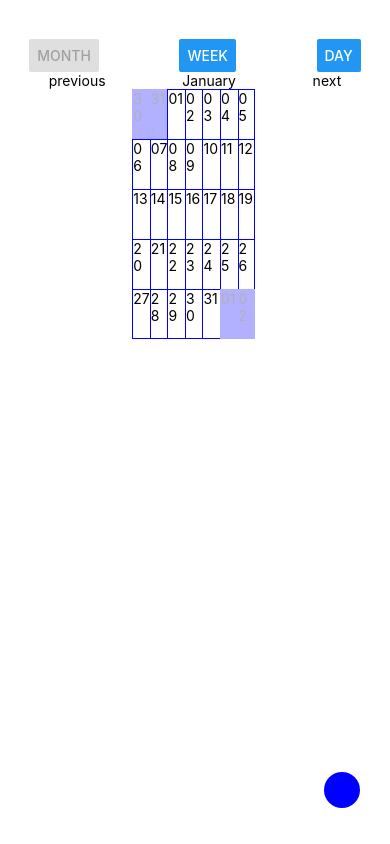
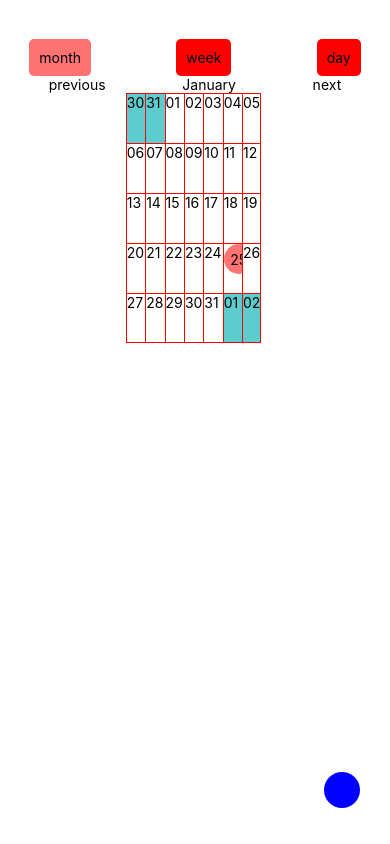
Before and after one commit to kradavar/awesomeCalendar, a React Native app: screen / in a window 390 px wide. Built offline with nearby package versions, Linux system fonts and the light colour scheme; some icons are missing.

Commit message:
big style changes

```diff
--- a/src/components/ModeSwitcher.jsx
+++ b/src/components/ModeSwitcher.jsx
@@ -1,38 +1,58 @@
-import React, { useContext } from "react";
-import { View, Button, StyleSheet } from "react-native";
-import { calendarContext } from "./calendar/context";
-import { VIEW_MODES } from "../constants/calendarConstants";
+import React, { useContext } from 'react';
+import { View, StyleSheet, TouchableOpacity, Text } from 'react-native';
+import { calendarContext } from './calendar/context';
+import { VIEW_MODES } from '../constants/calendarConstants';
+import colors from '../constants/theme';
 
 const ModeSwitcher = () => {
 	const { mode, setMode } = useContext(calendarContext);
 	return (
 		<View style={styles.container}>
-      <Button
-        title={VIEW_MODES.MONTH}
-        onPress={() => setMode(VIEW_MODES.MONTH)}
-        disabled={mode === VIEW_MODES.MONTH}
-      />
-      <Button
-        title={VIEW_MODES.WEEK}
-        onPress={() => setMode(VIEW_MODES.WEEK)}
-        disabled={mode === VIEW_MODES.WEEK}
-      />
-      <Button
-        title={VIEW_MODES.DAY}
-        onPress={() => setMode(VIEW_MODES.DAY)}
-        disabled={mode === VIEW_MODES.DAY}
-      />
+			<TouchableOpacity
+				style={{
+					...styles.buttonWrapper,
+					backgroundColor: mode === VIEW_MODES.MONTH ? colors.MAIN_COLOR_LIGHT : colors.MAIN_COLOR,
+				}}
+				onPress={() => mode !== VIEW_MODES.MONTH && setMode(VIEW_MODES.MONTH)}>
+				<Text style={styles.label}>{VIEW_MODES.MONTH}</Text>
+			</TouchableOpacity>
+			<TouchableOpacity
+				style={{
+					...styles.buttonWrapper,
+					backgroundColor: mode === VIEW_MODES.WEEK ? colors.MAIN_COLOR_LIGHT : colors.MAIN_COLOR,
+				}}
+				onPress={() => {
+					console.log('[aaa]');
+
+					mode !== VIEW_MODES.WEEK && setMode(VIEW_MODES.WEEK);
+				}}>
+				<Text style={styles.label}>{VIEW_MODES.WEEK}</Text>
+			</TouchableOpacity>
+			<TouchableOpacity
+				style={{
+					...styles.buttonWrapper,
+					backgroundColor: mode === VIEW_MODES.DAY ? colors.MAIN_COLOR_LIGHT : colors.MAIN_COLOR,
+				}}
+				onPress={() => mode !== VIEW_MODES.DAY && setMode(VIEW_MODES.DAY)}>
+				<Text style={styles.label}>{VIEW_MODES.DAY}</Text>
+			</TouchableOpacity>
 		</View>
 	);
 };
 
 const styles = StyleSheet.create({
 	container: {
-    display: "flex",
-    flexDirection: "row",
-    justifyContent: "space-between",
-    width: "85%"
-  }
+		display: 'flex',
+		flexDirection: 'row',
+		justifyContent: 'space-between',
+		width: '85%',
+	},
+	buttonWrapper: {
+		backgroundColor: colors.MAIN_COLOR_LIGHT,
+		padding: 10,
+		borderRadius: 5,
+	},
+	label: {},
 });
 
 export default ModeSwitcher;
--- a/src/components/calendar/CalendarContainer.jsx
+++ b/src/components/calendar/CalendarContainer.jsx
@@ -7,6 +7,7 @@ import Month from './Month';
 import Week from './Week';
 import Day from './Day';
 import { startOfISOWeek } from 'date-fns';
+import Header from './CalendarHeader';
 
 const CalendarContainer = () => {
 	const calendarInfo = useContext(calendarContext);
@@ -28,6 +29,7 @@ const CalendarContainer = () => {
 
 	return (
 		<View style={styles.container}>
+			{/* <Header /> */}
 			{getCalendarContent()}
 			{calendarInfo.events.map(event => (
 				<View key={event.name}>
--- /dev/null
+++ b/src/components/calendar/CalendarHeader.jsx
@@ -0,0 +1,67 @@
+import React, { useContext, useState, useEffect } from 'react';
+import { View, Text, StyleSheet } from 'react-native';
+import { startOfWeek, addDays, format, isSameDay } from 'date-fns';
+import { calendarContext } from './context';
+import { VIEW_MODES } from '../../constants/calendarConstants';
+import colors from '../../constants/theme';
+
+const Header = () => {
+	const { mode, currentDate } = useContext(calendarContext);
+	const [weekDates, setWeekDates] = useState([]);
+	const dayByWeek = ['Mon', 'Tue', 'Wed', 'Thu', 'Fri', 'Sat', 'Sun'];
+
+	useEffect(() => {
+		const startOfWeekDate = startOfWeek(currentDate, { weekStartsOn: 1 });
+		const week = [];
+
+		for (let i = 0; i < dayByWeek.length; i++) {
+			week.push(addDays(startOfWeekDate, i));
+		}
+
+		setWeekDates(week);
+	});
+
+	return (
+		<View style={styles.container}>
+			{dayByWeek.map((weekDay, index) => (
+				<View key={index} style={styles.cell}>
+					<Text>{weekDay}</Text>
+					{mode !== VIEW_MODES.MONTH && (
+						<Text style={isSameDay(weekDates[index], currentDate) ? styles.chosenDay : {}}>
+							{format(weekDates[index], 'dd')}
+						</Text>
+					)}
+				</View>
+			))}
+		</View>
+	);
+};
+
+const styles = StyleSheet.create({
+	container: {
+		display: 'flex',
+		flexDirection: 'row',
+		width: '100%',
+		justifyContent: 'center',
+	},
+	cell: {
+		borderStyle: 'solid',
+		borderWidth: 1,
+		borderColor: colors.MAIN_COLOR,
+		minHeight: 50,
+	},
+	chosenDay: {
+		backgroundColor: colors.MAIN_COLOR_LIGHT,
+		borderRadius: 50,
+		width: 30,
+		height: 30,
+		display: 'flex',
+		justifyContent: 'center',
+		alignItems: 'center',
+		alignContent: 'center',
+		textAlign: 'center',
+		lineHeight: 25,
+	},
+});
+
+export default Header;
--- a/src/components/calendar/Day.jsx
+++ b/src/components/calendar/Day.jsx
@@ -1,13 +1,14 @@
 import React, { useContext, useEffect, useState } from 'react';
-import { View, Text, StyleSheet, TouchableOpacity } from 'react-native';
-import { format, isSunday, isSameISOWeek, endOfMonth, isMonday, isSameMonth, isSameDay } from 'date-fns';
+import { View, Text, StyleSheet, TouchableOpacity, SafeAreaView, ScrollView } from 'react-native';
+import { format, isSunday, isSameISOWeek, endOfMonth, isMonday, isSameMonth, isSameDay, isToday } from 'date-fns';
 import { calendarContext } from './context';
 import { VIEW_MODES } from '../../constants/calendarConstants';
 import Hour from './Hour';
+import colors from './../../constants/theme';
 
 const Day = ({ date }) => {
-	const { mode, currentDate, events } = useContext(calendarContext);
-	const [hasEvents, setEventsFlag] = useState(false);
+	const { mode, currentDate, events, setCurrentDate, setMode } = useContext(calendarContext);
+	const [dayEvents, setEvents] = useState([]);
 	const isMonthMode = mode === VIEW_MODES.MONTH;
 	const isDayMode = mode === VIEW_MODES.DAY;
 	const isLastWeekOfMonth = isSameISOWeek(date, endOfMonth(currentDate));
@@ -15,15 +16,13 @@ const Day = ({ date }) => {
 	const dayStyles = isSameMonth(currentDate, date) ? styles.currentMonthDate : styles.dayContainer;
 
 	for (let index = 0; index < 24; index++) {
-		hours.push(<Hour key={index} hour={index} isMonday={isMonday(date)} />);
+		hours.push(<Hour key={index} hour={index} isMonday={isMonday(date)} isDayMode={isDayMode} />);
 	}
 
-	console.log('[events date]', events);
+	useEffect(() => {
+		const eventsForThatDay = events.filter(event => isSameDay(new Date(event.startDate), date));
 
-	useEffect(() => {
-		const hasEventsChanged = !!events.filter(event => isSameDay(new Date(event.startDate), date)).length;
-
-		setEventsFlag(hasEventsChanged);
+		setEvents(eventsForThatDay);
 	}, [events]);
 
 	return (
@@ -36,16 +35,28 @@ const Day = ({ date }) => {
 				...dayStyles,
 			}}>
 			{isMonthMode ? (
-				<TouchableOpacity onPress={() => alert(hasEvents)}>
-					<Text>{format(date, 'dd')}</Text>
-					{hasEvents && (
-						<View style={styles.eventMark}>
-							<TouchableOpacity style={styles.eventMark}></TouchableOpacity>
-						</View>
-					)}
+				<TouchableOpacity
+					onPress={() => {
+						if (isSameMonth(currentDate, date)) {
+							setCurrentDate(date);
+							setMode(VIEW_MODES.DAY);
+						}
+					}}>
+					<Text style={isToday(date) ? styles.todayDate : {}}>{format(date, 'dd')}</Text>
+					{dayEvents &&
+						dayEvents.map(event => (
+							<View style={styles.eventWrapper}>
+								<TouchableOpacity style={styles.eventMark}></TouchableOpacity>
+								<Text style={styles.eventName}>{event.name}</Text>
+							</View>
+						))}
 				</TouchableOpacity>
 			) : (
-				hours
+				<SafeAreaView>
+					<ScrollView>
+						<View>{hours}</View>
+					</ScrollView>
+				</SafeAreaView>
 			)}
 		</View>
 	);
@@ -55,20 +66,43 @@ const styles = StyleSheet.create({
 	dayContainer: {
 		borderStyle: 'solid',
 		borderWidth: 1,
-		borderColor: 'blue',
-		backgroundColor: 'blue',
-		opacity: 0.3,
+		borderColor: colors.MAIN_COLOR,
+		backgroundColor: colors.SECONDARY_COLOR_LIGHT,
 		minHeight: 50,
 	},
 	currentMonthDate: {
 		backgroundColor: 'white',
 		opacity: 1,
 	},
+	todayDate: {
+		backgroundColor: colors.MAIN_COLOR_LIGHT,
+		borderRadius: 50,
+		width: 30,
+		height: 30,
+		display: 'flex',
+		justifyContent: 'center',
+		alignItems: 'center',
+		alignContent: 'center',
+		textAlign: 'center',
+		lineHeight: 25,
+	},
+	eventWrapper: {
+		display: 'flex',
+		flexDirection: 'row',
+		justifyContent: 'flex-start',
+		alignItems: 'center',
+	},
 	eventMark: {
-		backgroundColor: 'green',
+		backgroundColor: colors.EVENT_MARKER_COLOR,
 		borderRadius: 50,
-		width: 10,
-		height: 10,
+		width: 5,
+		height: 5,
+	},
+	eventName: {
+		fontSize: 7,
+		backgroundColor: colors.EVENT_COLOR,
+		padding: 1,
+		borderRadius: 5,
 	},
 });
 
--- a/src/components/calendar/Hour.jsx
+++ b/src/components/calendar/Hour.jsx
@@ -1,15 +1,21 @@
-import React from "react";
-import { View, TouchableOpacity, Text, StyleSheet } from "react-native";
+import React from 'react';
+import { View, TouchableOpacity, Text, StyleSheet } from 'react-native';
+import colors from '../../constants/theme';
 
-const Hour = ({ hour, isMonday }) => {
+const Hour = ({ hour, isMonday, isDayMode }) => {
 	return (
-    <View
+		<View>
+			<TouchableOpacity
 				style={{
-        ...styles.container,
-        borderTopWidth: hour === 0 ? 0 : 1
-      }}>
-      <TouchableOpacity onPress={() => alert("hey")}>
+					...styles.cell,
+					borderTopWidth: hour === 0 ? 0 : 1,
+				}}
+				onPress={() => alert('hey')}>
+				{(isMonday || isDayMode) && (
+					<View>
 						<Text>{hour}</Text>
+					</View>
+				)}
 			</TouchableOpacity>
 		</View>
 	);
@@ -17,9 +23,14 @@ const Hour = ({ hour, isMonday }) => {
 
 const styles = StyleSheet.create({
 	container: {
+		flex: 1,
+		marginTop: 50,
+	},
+	cell: {
 		borderTopWidth: 1,
-    borderColor: "blue"
-  }
+		borderColor: colors.MAIN_COLOR,
+		height: 50,
+	},
 });
 
 export default Hour;
--- a/src/components/calendar/Week.jsx
+++ b/src/components/calendar/Week.jsx
@@ -1,16 +1,35 @@
-import React from 'react';
-import { View, StyleSheet } from 'react-native';
+import React, { useContext } from 'react';
+import { View, StyleSheet, SafeAreaView, ScrollView } from 'react-native';
 import { format, addDays } from 'date-fns';
 import Day from './Day';
+import { calendarContext } from './context';
+import { VIEW_MODES } from '../../constants/calendarConstants';
 
 const Week = ({ start }) => {
+	const { mode } = useContext(calendarContext);
 	const days = [];
 
 	for (let index = 0; index < 7; index++) {
 		days.push(<Day key={index} date={addDays(start, 1 * index)} />);
 	}
 
-	return <View style={styles.week}>{days}</View>;
+	return (
+		<View style={styles.week}>
+			{mode === VIEW_MODES.MONTH ? (
+				days
+			) : (
+				<SafeAreaView
+					style={{
+						width: '100%',
+						flexDirection: 'row',
+					}}>
+					<ScrollView>
+						<View style={styles.week}>{days}</View>
+					</ScrollView>
+				</SafeAreaView>
+			)}
+		</View>
+	);
 };
 
 const styles = StyleSheet.create({
--- a/src/components/events-component/NewEventModal.jsx
+++ b/src/components/events-component/NewEventModal.jsx
@@ -32,12 +32,19 @@ const NewEventModal = ({ visible, hideModal }) => {
 
 	return (
 		<View>
-			<Modal animationType="slide" transparent={true} visible={visible} presentationStyle="formSheet">
+			<Modal
+				animationType="slide"
+				transparent={true}
+				style={{
+					backgroundColor: 'red',
+				}}
+				visible={visible}>
 				<View style={styles.container}>
 					<View style={styles.modal}>
 						<TouchableOpacity onPress={hideModal} style={styles.closeButton}>
 							<Text>x</Text>
 						</TouchableOpacity>
+						<Text>Add a new event</Text>
 						<View style={styles.inputWrapper}>
 							<Text>Event name:</Text>
 							<TextInput placeholder="Enter event name" onChangeText={text => setEventName(text)} />
--- /dev/null
+++ b/src/constants/theme.js
@@ -0,0 +1,8 @@
+export default {
+	MAIN_COLOR: '#FF0000',
+	MAIN_COLOR_LIGHT: '#FF7373',
+	SECONDARY_COLOR: '#009999',
+	SECONDARY_COLOR_LIGHT: '#5ccccc',
+	EVENT_COLOR: '#86B22D',
+	EVENT_MARKER_COLOR: '#679b00',
+};
```
Lines whose indentation alone changed are shown as unchanged.
